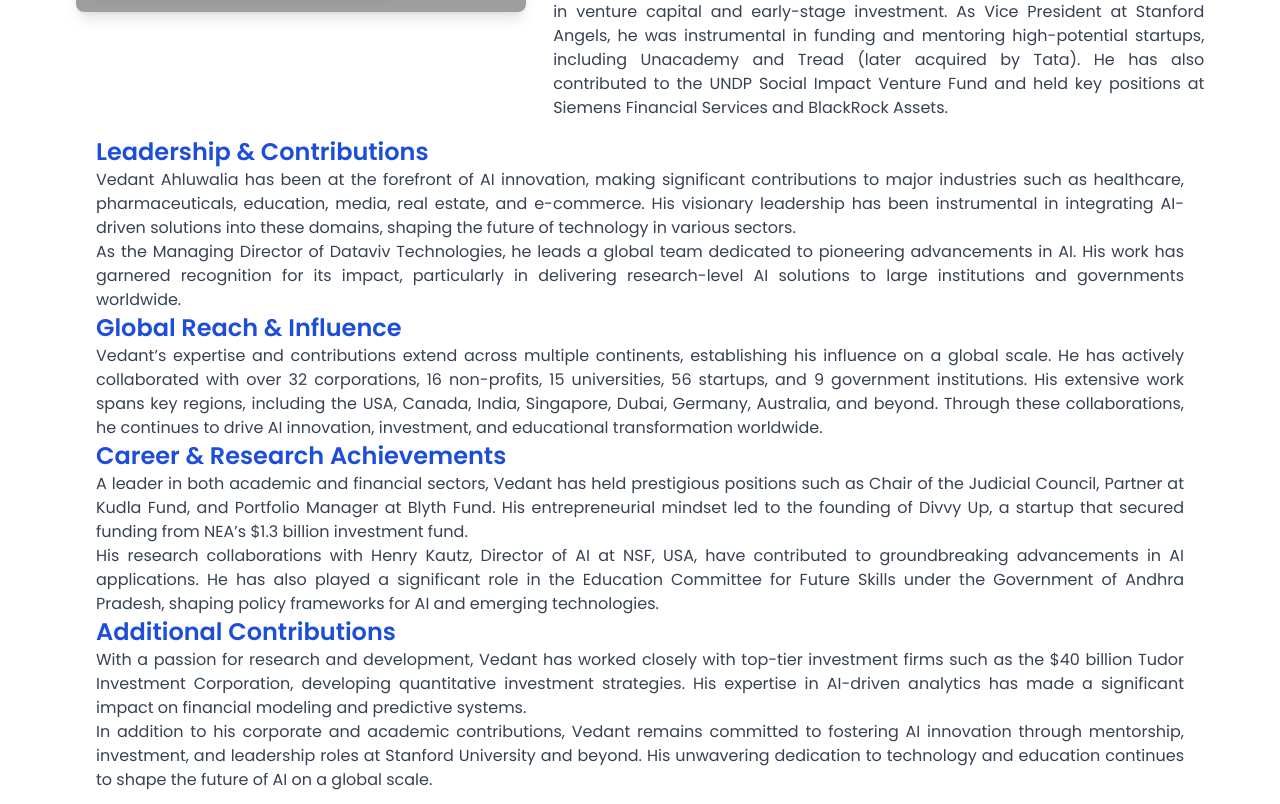
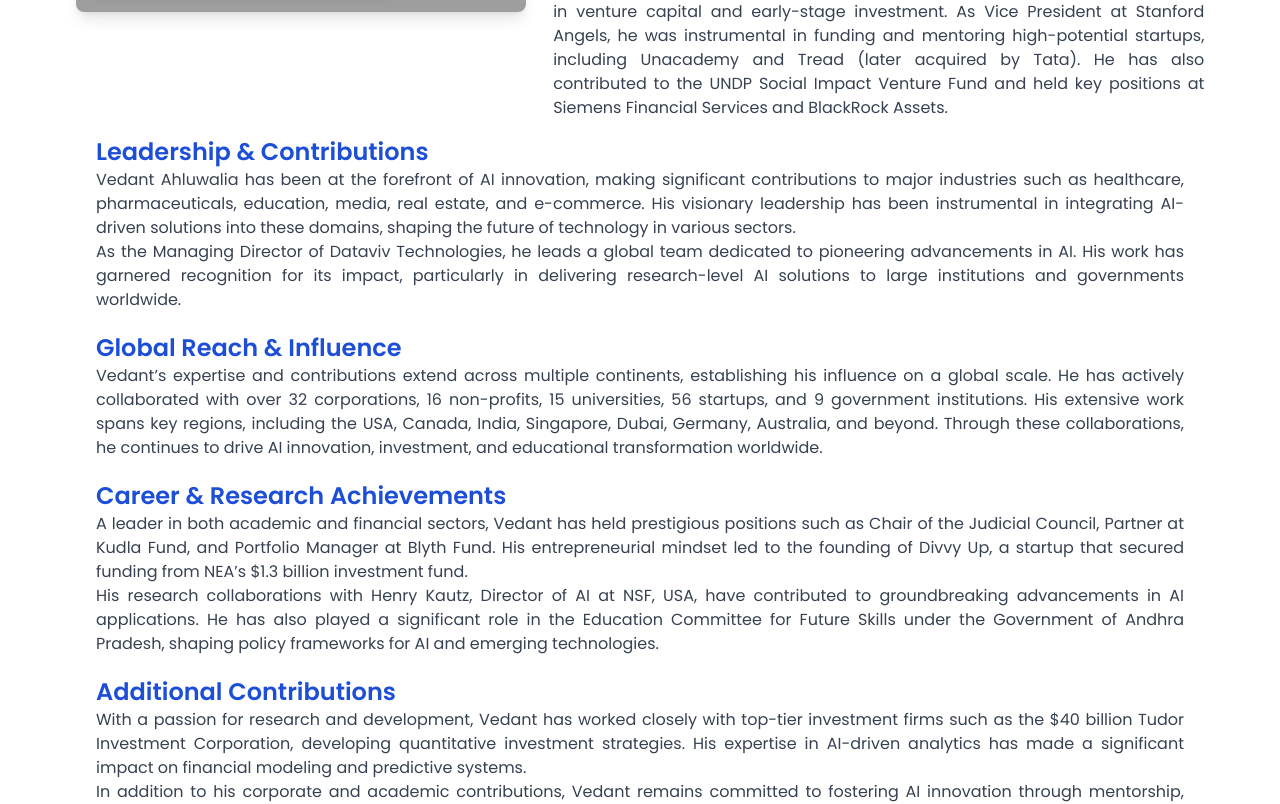
Before and after one commit to cvru-webadmin/Techno-park, a React (Vite) app: page /about/Vedant-Profile in a window 1280 px wide. Shown: the part 620-1424 px from the top of the page. Built offline with nearby package versions, Linux system fonts and the light colour scheme; no server answers; grey boxes are pictures that could not be loaded.

Commit message:
spacing add

```diff
--- a/src/components/MobileNav.jsx
+++ b/src/components/MobileNav.jsx
@@ -24,6 +24,7 @@
           path: "/about/vice-chancellor-message",
         },
         { name: "Registrar's Message", path: "/about/registrar-message" },
+        { name: "Vedant Ahluwalia", path: "/about/Vedant-Profile" },
       ],
     },
     {
--- a/src/pages/about_team/AboutComponent/Vedant.jsx
+++ b/src/pages/about_team/AboutComponent/Vedant.jsx
@@ -73,7 +73,7 @@
       </section>
       <section className='lg:px-24 px-5 text-gray-700 text-justify pb-10'>
        {/* Leadership & Contributions */}
-       <div>
+       <div className='pb-5'>
                 <h3 className="text-2xl font-semibold text-blue-700">
                   Leadership & Contributions
                 </h3>
@@ -86,7 +86,7 @@
               </div>
 
               {/* Global Reach & Influence */}
-              <div>
+              <div className='pb-5'>
                 <h3 className="text-2xl font-semibold text-blue-700">
                   Global Reach & Influence
                 </h3>
@@ -96,8 +96,8 @@
               </div>
 
               {/* Career & Research Achievements */}
-              <div>
-                <h3 className="text-2xl font-semibold text-blue-700">
+              <div className='pb-5'>
+                <h3 className="md:text-2xl text-xl text-nowrap font-semibold text-blue-700">
                   Career & Research Achievements
                 </h3>
                 <p>
@@ -109,7 +109,7 @@
               </div>
 
               {/* Additional Contributions */}
-              <div>
+              <div className='pb-5'>
                 <h3 className="text-2xl font-semibold text-blue-700">
                   Additional Contributions
                 </h3>
```
